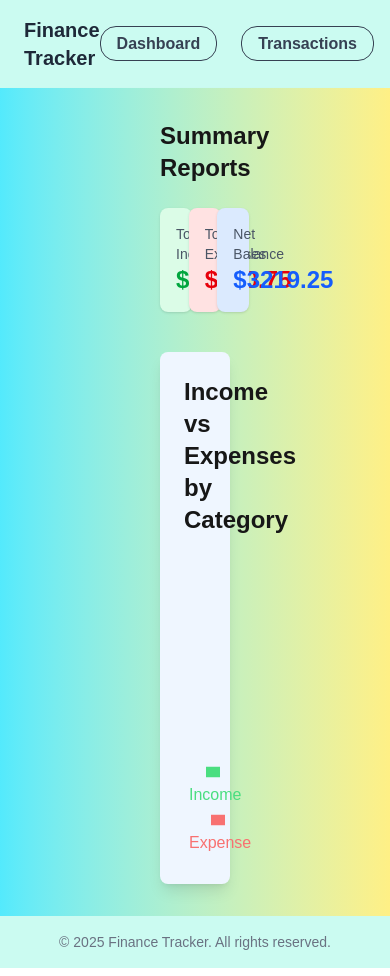
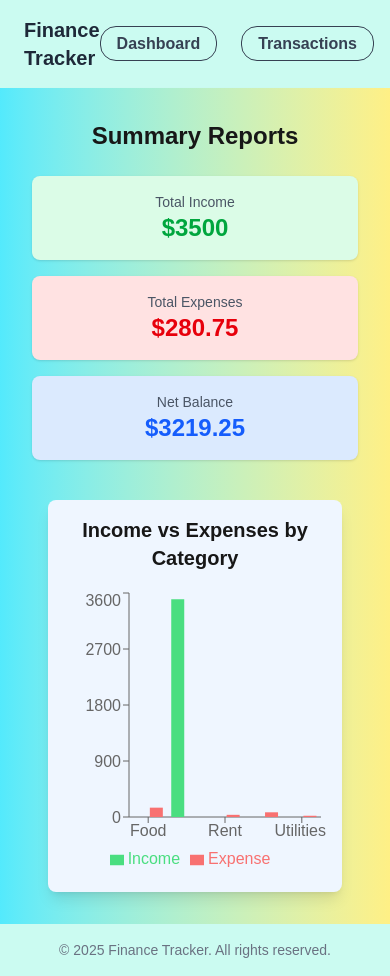
Before and after one commit to shakib-007/finance-tracker, a Next.js app: page / in a window 390 px wide. Built offline with nearby package versions, Linux system fonts and the light colour scheme; data requests are answered from the project's data file.

Commit message:
some changes for responsive

```diff
--- a/app/components/TransactionChart.tsx
+++ b/app/components/TransactionChart.tsx
@@ -35,12 +35,14 @@ const TransactionChart = ({ transactions }: { transactions: Transaction[] }) =>
   });
 
   return (
-    <div className="max-w-4xl mx-auto mt-10 p-6 bg-blue-50 shadow-lg rounded-lg">
-      <h2 className="text-2xl font-semibold mb-6 text-center">
+    <div className="w-full px-4 sm:px-6 lg:px-8 mt-10">
+      <div className="max-w-4xl mx-auto p-4 sm:p-6 bg-blue-50 shadow-lg rounded-lg">
+        <h2 className="text-xl sm:text-2xl font-semibold mb-4 sm:mb-6 text-center">
           Income vs Expenses by Category
         </h2>
 
-      <ResponsiveContainer width="100%" height={300}>
+        <div className="w-full h-72 sm:h-80">
+          <ResponsiveContainer width="100%" height="100%">
             <BarChart data={chartData}>
               <XAxis dataKey="category" />
               <YAxis />
@@ -51,6 +53,9 @@ const TransactionChart = ({ transactions }: { transactions: Transaction[] }) =>
             </BarChart>
           </ResponsiveContainer>
         </div>
+      </div>
+    </div>
+
   );
 };
 
--- a/app/layout.tsx
+++ b/app/layout.tsx
@@ -27,14 +27,14 @@ export default function RootLayout({
 }) {
   return (
     <html lang="en">
-      <body
-        className={`${geistSans.variable} ${geistMono.variable} antialiased`}
-      >
+      <body className={`${geistSans.variable} ${geistMono.variable} antialiased`}>
         <Toaster position="top-right" />
 
         <Navbar />
 
-        <main className="container mx-auto px-40 py-8  p-6 bg-gradient-to-r from-cyan-300 to-yellow-200 shadow-md">{children}</main>
+        <main className="container mx-auto px-4 sm:px-6 lg:px-20 py-8 bg-gradient-to-r from-cyan-300 to-yellow-200 shadow-md">
+          {children}
+        </main>
 
         <footer className="bg-teal-100 text-center py-4 text-sm text-gray-500">
           &copy; {new Date().getFullYear()} Finance Tracker. All rights reserved.
--- a/app/page.tsx
+++ b/app/page.tsx
@@ -9,10 +9,10 @@ export default async function Home() {
   const netBalance = totalIncome - totalExpenses;
 
   return (
-    <div>
+    <div className="px-4 sm:px-6 lg:px-8">
       <h2 className="text-2xl font-bold text-center mb-6">Summary Reports</h2>
 
-      <div className="grid grid-cols-3 gap-4 mb-6">
+      <div className="grid grid-cols-1 sm:grid-cols-2 lg:grid-cols-3 gap-4 mb-6">
         <div className="p-4 bg-green-100 rounded-lg shadow text-center">
           <p className="text-sm text-gray-600">Total Income</p>
           <p className="text-2xl font-bold text-green-600">${totalIncome}</p>
@@ -21,11 +21,9 @@ export default async function Home() {
           <p className="text-sm text-gray-600">Total Expenses</p>
           <p className="text-2xl font-bold text-red-600">${totalExpenses}</p>
         </div>
-        <div className='p-4 bg-blue-100 rounded-lg shadow text-center'>
+        <div className="p-4 bg-blue-100 rounded-lg shadow text-center">
           <p className="text-sm text-gray-600">Net Balance</p>
-          <p className="text-2xl font-bold text-blue-600">
-            ${netBalance}
-          </p>
+          <p className="text-2xl font-bold text-blue-600">${netBalance}</p>
         </div>
       </div>
 
--- a/app/transactions/page.tsx
+++ b/app/transactions/page.tsx
@@ -46,7 +46,7 @@ export default function Transactions() {
     }
 
   return (
-    <div>
+    <div >
         <div className='flex justify-between mb-4'>
             <div>
                 <h1 className='text-2xl font-bold mb-2'>Transactions List</h1>
@@ -106,7 +106,7 @@ export default function Transactions() {
                             <td>{transaction.description}</td>
                             <td>{transaction.category}</td>
                             <td>৳{transaction.amount}</td>
-                            <td>
+                            <td className="flex flex-col sm:flex-row gap-2 mt-2 sm:mt-1">
                                 <Link href={`/transactions/edit/${transaction.id}`} className='bg-blue-500 text-white px-4 py-2 me-1 rounded-lg hover:bg-cyan-600 transition duration-200'>
                                     Edit
                                 </Link>
```
Lines whose indentation alone changed are shown as unchanged.
